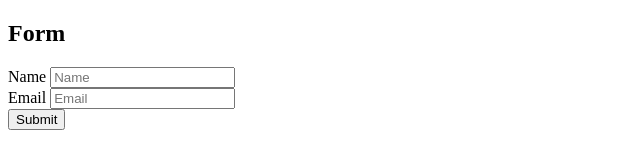
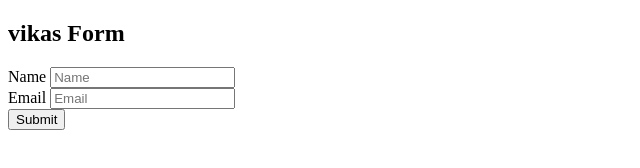
Before and after one commit to vikasyadav01hp/form1, a plain HTML site: page index.html in a window 1280 px wide. Shown: the whole page, without its empty margins (0-640 px from the left). Drawn offline with nearby package versions, Linux system fonts and the light colour scheme.

Commit message:
Second commit

```diff
--- a/index.html
+++ b/index.html
@@ -7,7 +7,7 @@
 
 <body>
   <form id="form">
-    <h2>Form</h2>
+    <h2>vikas Form</h2>
     <div>
       <label for="name">Name</label>
       <input id="name" placeholder="Name" type="text">
```
